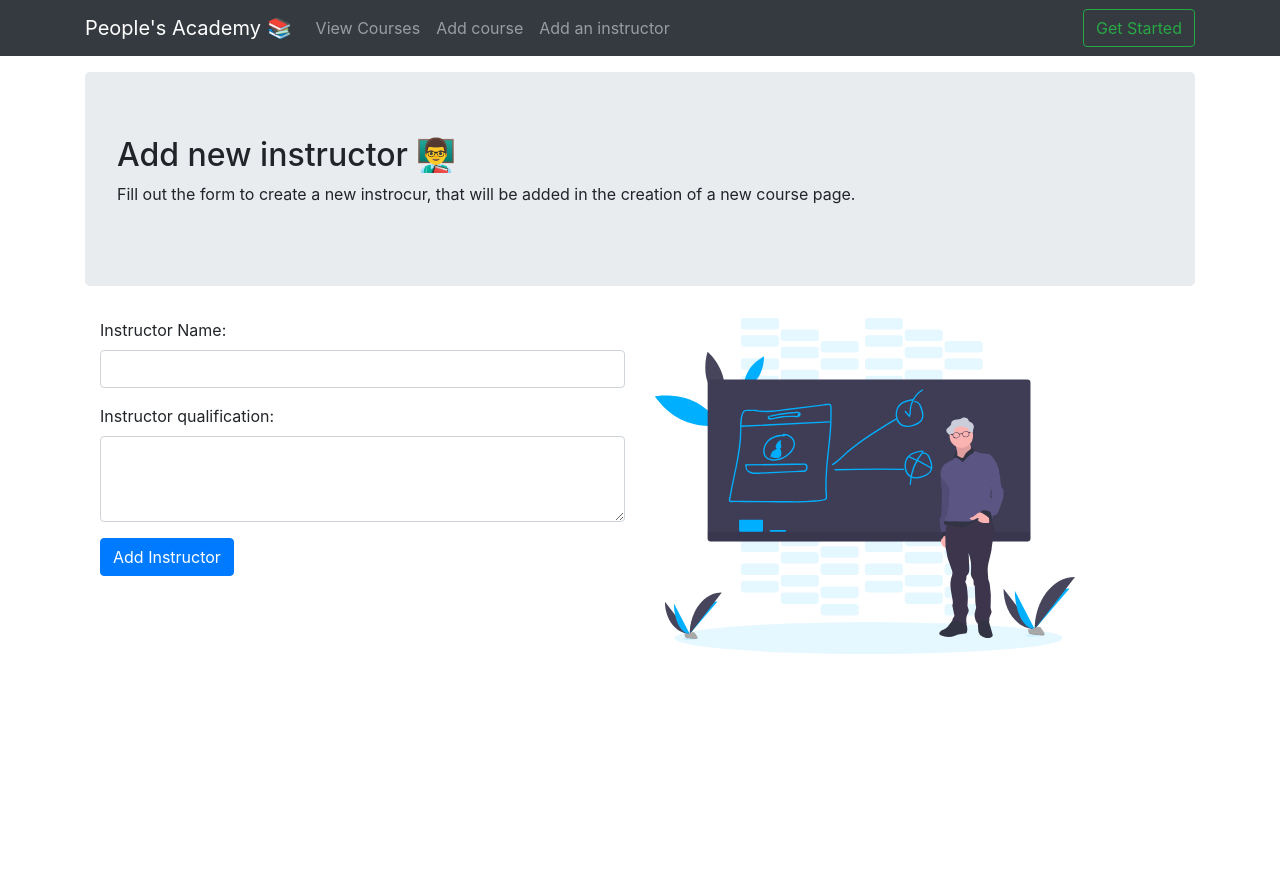
After one commit to mdqara/FSND-Capstone, a Flask app: page /add-instrcutor in a window 1280 px wide. The commit adds this page. Shown: the top 894 px of the page. Run offline with Flask 2, Linux system fonts and the light colour scheme; some libraries are stand-ins or nearby versions.

Commit message:
add instructor feature added

```diff
--- a/application/routes.py
+++ b/application/routes.py
@@ -60,7 +60,27 @@ def login():
 @app.route("/add-course")
 @requires_auth('post:course')
 def add_course(*args, **kwargs):
-    return render_template('add-course.html')
+
+    instructors = Instructor.query.all()
+
+    data = []
+
+    for instructor in instructors:
+        data.append({
+            "id": instructor.id,
+            "name": instructor.name,
+            "qualification": instructor.qualification
+        })
+
+    print(data)
+
+    return render_template('add-course.html', data=data)
+
+
+@app.route("/add-instrcutor")
+# @requires_auth('post:instructor')
+def add_instructor(*args, **kwargs):
+    return render_template('add-instructor.html')
 
 
 @app.route("/create-course", methods=['POST'])
@@ -83,7 +103,30 @@ def create_course(*args, **kwargs):
         db.session.add(course_to_add)
         db.session.commit()
 
-        return render_template("enrollment.html", course_name=course_name)
+        return render_template("enrollment.html", data=course_name)
+
+    except Exception:
+        print(Exception)
+        abort(500)
+
+
+@app.route("/create-instructor", methods=['POST'])
+# @requires_auth('post:instructor')
+def create_instructor(*args, **kwargs):
+
+    try:
+        instructor_name = request.form.get('instructor-name')
+        instructor_qualification = request.form.get('instructor-qualification')
+
+        instructor_to_add = Instructor(
+            name=instructor_name,
+            qualification=instructor_qualification
+        )
+
+        db.session.add(instructor_to_add)
+        db.session.commit()
+
+        return render_template("enrollment.html", data=instructor_name)
 
     except Exception:
         print(Exception)
@@ -158,6 +201,28 @@ def delete_course(payload, index):
         db.session.close()
 
     return redirect(url_for('view_catalog'))
+
+
+@app.route("/instructor/<int:index>", methods=['DELETE'])
+# @requires_auth('delete:instructor')
+def delete_instructor(index):
+    try:
+        result = db.session.query(Instructor).filter(Instructor.id == index)
+        result = result[0]
+
+        db.session.delete(result)
+        db.session.commit()
+
+    except Exception as e:
+        db.session.rollback()
+        print(e)
+
+    finally:
+        db.session.close()
+
+    return jsonify({
+        'message': 'instrcutor has been deleted successfully'
+    })
 
 
 @app.route('/catalog')
--- /dev/null
+++ b/application/templates/add-instructor.html
@@ -0,0 +1,38 @@
+{% extends 'layout.html' %} {% block content %}
+
+<div class="jumbotron container">
+    <h2>Add new instructor 👨‍🏫</h2>
+    <p>
+        Fill out the form to create a new instrocur, that will be added in the creation of a new course
+        page.
+    </p>
+</div>
+
+<div class="container">
+    <form action="/create-instructor" method="POST">
+        <div class="form-group row">
+            <div class="col-md-6">
+                <div class="form-group">
+                    <label for="course-name">Instructor Name:</label>
+                    <input class="form-control" id="instructor-name" name="instructor-name" type="text" />
+                </div>
+
+                <div class="form-group">
+                    <label for="course-description">Instructor qualification:</label>
+                    <textarea class="form-control" id="instructor-qualification" name="instructor-qualification"
+                        rows="3"></textarea>
+                </div>
+
+                <div class="form-group">
+                    <button type="submit" class="btn btn-primary">Add Instructor</button>
+                </div>
+            </div>
+
+            <div class="col-md-6">
+                <img src="../static/images/teching.svg" class="img-fluid" width="80%" />
+            </div>
+        </div>
+    </form>
+</div>
+
+{% endblock %}
--- a/application/templates/includes/nav.html
+++ b/application/templates/includes/nav.html
@@ -13,6 +13,9 @@
                                 <li class="nav-item">
                                         <a class="nav-link" href="{{url_for('add_course')}}">Add course</a>
                                 </li>
+                                <li class="nav-item">
+                                        <a class="nav-link" href="{{url_for('add_instructor')}}">Add an instructor</a>
+                                </li>
                         </ul>
                         <ul class=" nav navbar-nav navbar-right">
                                 <li>
```
Also changed, not shown: application/auth/auth.py (+4 -1 lines), application/templates/add-course.html (+15 -5 lines), application/templates/enrollment.html (+2 -35 lines), migrations/versions/212ab76acaf3_.py (added, +38 -0 lines), migrations/versions/e01d6666eeb5_.py (renamed from migrations/versions/41459e157499_.py, +3 -14 lines), migrations/versions/fc421d5a5590_.py (added, +30 -0 lines), models.py (+2 -17 lines), test_app.py (added, +7 -0 lines), application/static/images/book.svg (added), application/static/images/screenshot.png (added), 1 other file.
